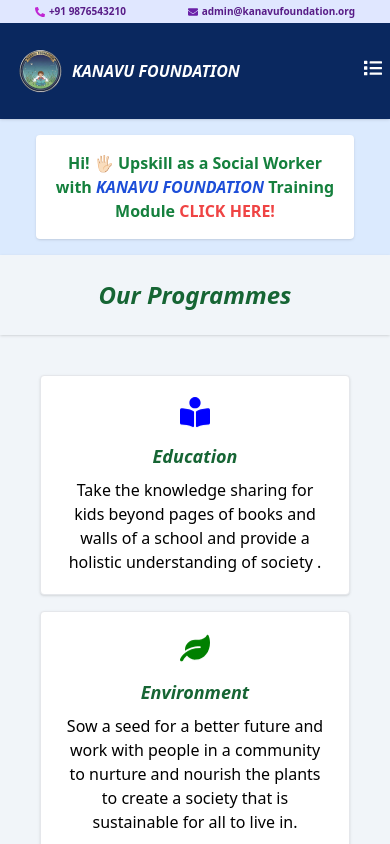
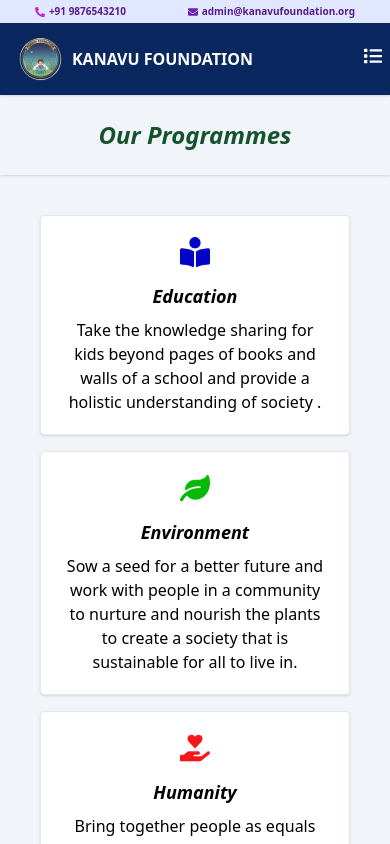
Before and after one commit to Karthikthangadurai/frontend-react, a React (Vite) app in the folder frontend/: page / in a window 390 px wide. Shown: the top 844 px of the page. Built offline with nearby package versions, Linux system fonts and the light colour scheme.

Commit message:
some added

```diff
--- a/frontend/src/components/Home page/Header.jsx
+++ b/frontend/src/components/Home page/Header.jsx
@@ -15,11 +15,11 @@
                 <p className="font-semibold text-purple-900">admin@kanavufoundation.org</p>
             </div>
         </div>
-    <section className='px-1 py-4 color text-white'>
+    <section className='px-1 py-1 md:py-4 color text-white'>
         <div className='px-1 flex justify-between items-center'>
         <div className='md:text-2xl flex justify-center items-center'>
             <img className='w-16' src="./logo.png" alt="logo" />
-           <h1 className='font-semibold italic'>KANAVU FOUNDATION</h1>
+           <h1 className='font-semibold'>KANAVU FOUNDATION</h1>
         </div>
         <div>
             <div className='md:hidden'>
--- a/frontend/src/components/Home page/Program.jsx
+++ b/frontend/src/components/Home page/Program.jsx
@@ -61,34 +61,30 @@
   return (
     <section>
 
-        <div className='px-6 md:px-28 py-3 text-green-700 bg-blue-100 font-semibold text-center'>
-            <p className='mx-3 my-1 md:mx-28 p-4 bg-white rounded shadow'>Hi! 🖐🏻 Upskill as a Social Worker with <b className='text-blue-700 italic'>KANAVU FOUNDATION</b> Training Module <button className='text-red-500 font-bold hover:underline hover:text-red-600'>CLICK HERE!</button></p>
-        </div>
-
         <div className='bg-slate-100'>
-            <h1 className='p-6 bg-slate-100 text-green-800 text-2xl md:text-3xl font-semibold text-center italic shadow'>Our Programmes</h1>
+            <h1 className='p-6 bg-slate-100 text-green-900 text-2xl md:text-3xl font-semibold text-center italic shadow'>Our Programmes</h1>
             <div className='m-4 p-2 md:flex md:justify-evenly items-center text-center'>
 
                    <div className='m-4 p-4 bg-white border border-gray-200 shadow rounded '>
                     <p className='bookreader p-2 text-3xl'><FaBookReader/></p>
-                    <h2 className='text-lg text-green-800 p-1 font-semibold italic'>Education</h2>
+                    <h2 className='text-lg p-1 font-semibold italic'>Education</h2>
                     <p className='p-1'>Take the knowledge sharing for kids beyond pages of books and walls of a school and provide a holistic understanding of society .</p>
                     </div>
 
                 <div className='m-4 p-4 bg-white border border-gray-200 shadow rounded'>
                     <p className='leaf p-2 text-3xl '><FaLeaf/></p>
-                    <h2 className='text-lg text-green-800 p-1 font-semibold italic'>Environment</h2>
+                    <h2 className='text-lg p-1 font-semibold italic'>Environment</h2>
                     <p className='p-1'>Sow a seed for a better future and work with people in a community to nurture and nourish the plants to create a society that is sustainable for all to live in.</p>
                 </div>
 
                 <div className='m-4 p-4 bg-white border border-gray-200 shadow rounded'>
                     <p className='handholdingheart p-2 text-3xl'><FaHandHoldingHeart/></p>
-                    <h2 className='text-lg text-green-800 p-1 font-semibold italic'>Humanity</h2>
+                    <h2 className='text-lg p-1 font-semibold italic'>Humanity</h2>
                     <p className='p-1'>Bring together people as equals and support every person in a time of need to bring out the best in a person so all may live in a better society.</p>
                 </div>
             </div>
             <div className="bg-slate-100">
-             <h1 className="p-4 mx-20 md:mx-32 bg-green-800 text-white text-xl md:text-2xl font-semibold italic text-center border-2 border-yellow-300 shadow rounded-full ">To Reach Our Goals</h1>
+             <h1 className="p-6 bg-slate-100 text-green-900 text-2xl md:text-3xl font-semibold text-center italic border shadow">To Reach Our Goals</h1>
             <div className="m-4 p-2 flex justify-evenly flex-wrap">
                 {Images.map((img, index) => (
                     <img key={index} className="w-1/2 h-auto md:w-1/6 md:h-auto rounded m-4" src={img.image} alt={`goal${index + 1}`} />
--- a/frontend/src/components/Home page/Slidebar.jsx
+++ /dev/null
@@ -1,44 +0,0 @@
-import React from 'react'
-import { IoMdHand } from "react-icons/io";
-
-const Slidebar = () => {
-  return (
-    <section className=''>
-
-    <div className='md:flex md:flex-col md:items-center'>
-        <div className='p-5 text-center md:flex justify-evenly items-center'>
-          <div className='md:w-2/5'>
-        <img className='' src="https://thuvakkam.org/wp-content/uploads/2025/12/tkm-home-cover-humanity1.png" alt="image"  />
-        </div>
-        <div>
-        <h1 className=' mt-2 md:mt-4 font-semibold text-xl'>Your compossion can change lives.</h1>
-        <button className='mt-1 md:mt-3 p-2 text-white bg-yellow-500 border rounded font-semibold hover:text-green-700 hover:bg-white hover:border hover:border-green-700'>Donate now!</button>
-        </div>
-        </div>
-
-        <div className='p-5 text-center md:flex justify-evenly items-center'>
-          <div className='md:w-2/5'>
-        <img className='' src="https://thuvakkam.org/wp-content/uploads/2025/12/tkm-home-cover-education1.png" alt="image" />
-        </div>
-        <div>
-        <h1 className='mt-2 md:mt-4 font-semibold text-xl'>Be the reason a child learns.</h1>
-        <button className='mt-1 md:mt-3 p-2 text-white bg-yellow-500 border rounded font-semibold hover:text-green-700 hover:bg-white hover:border hover:border-green-700'>Donate now!</button>
-        </div>
-        </div>
-
-        <div className='p-5 text-center md:flex justify-evenly items-center'>
-          <div className='md:w-2/5'>
-        <img className='' src="https://thuvakkam.org/wp-content/uploads/2025/12/tkm-home-cover-enivironment1.png" alt="image" />
-        </div>
-        <div>
-        <h1 className='mt-2 md:mt-4 font-semibold text-xl'> Be the change you wish to see.</h1>
-        <button className='mt-1 md:mt-3  p-2 text-white bg-yellow-500 border rounded font-semibold hover:text-green-700 hover:bg-white hover:border hover:border-green-700'>Donate now!</button>
-         </div>
-         </div>
-    </div>
-
-    </section>
-  )
-}
-
-export default Slidebar
--- a/frontend/src/index.css
+++ b/frontend/src/index.css
@@ -2,10 +2,6 @@
 @tailwind components;
 @tailwind utilities;
 
- body {
-/*font-family: "Lato", sans-serif;
-background:  #f1f5f9; */
-}
 
 /* Header section */
 .text{
@@ -23,7 +19,7 @@
 }
 
 .leaf {
-    color: green;
+    color: rgb(6, 185, 6);
     display: flex;
     justify-content: center;
     animation-name: bounce;
@@ -42,7 +38,7 @@
     }
 
 .bookreader {
-    color: blue;
+    color: rgb(3, 3, 198);
     display: flex;
     justify-content: center;
     animation-name: bounce;
@@ -61,7 +57,7 @@
     }
 
 .handholdingheart {
-    color: red;
+    color: rgb(246, 24, 24);
     display: flex;
     justify-content: center;
     animation-name: bounce;
--- /dev/null
+++ b/frontend/src/pages/Aboutus.jsx
@@ -0,0 +1,9 @@
+import React from 'react'
+
+const Aboutus = () => {
+  return (
+    <div>Aboutus</div>
+  )
+}
+
+export default Aboutus
--- /dev/null
+++ b/frontend/src/pages/ContactUs.jsx
@@ -0,0 +1,9 @@
+import React from 'react'
+
+const ContactUs = () => {
+  return (
+    <div>ContactUs</div>
+  )
+}
+
+export default ContactUs
--- a/frontend/src/pages/Home.jsx
+++ b/frontend/src/pages/Home.jsx
@@ -1,13 +1,10 @@
-import React from 'react'
 import Header from '../components/Home page/Header';
-import Slidebar from '../components/Home page/Slidebar';
 import Program from '../components/Home page/Program';
 
 const Home = () => {
   return (
     <section>
         <Header/>
-        {/*<Slidebar/>*/}
         <Program/>
     </section>
   )
--- /dev/null
+++ b/frontend/src/pages/Projects.jsx
@@ -0,0 +1,9 @@
+import React from 'react'
+
+const projects = () => {
+  return (
+    <div>projects</div>
+  )
+}
+
+export default projects
```
